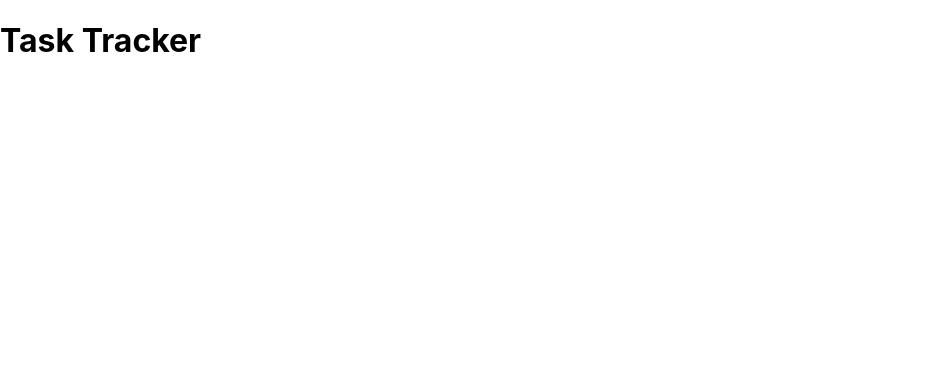
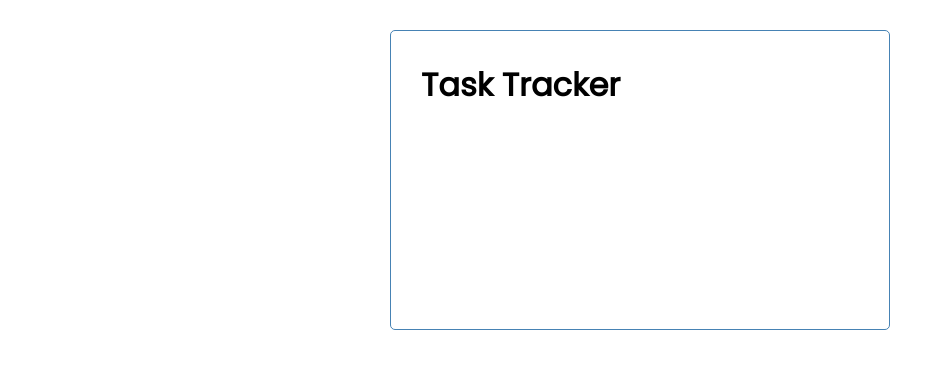
Before and after one commit to artfct/Simple-Todo-Reminder, a React (Create React App) app in the folder react-task-tracker/: page / in a window 1280 px wide. Shown: the top 368 px of the page, without its empty margins (0-952 px from the left). Built offline with nearby package versions, Linux system fonts and the light colour scheme.

Commit message:
Added styles for task-tracker components

```diff
--- a/react-task-tracker/public/index.html
+++ b/react-task-tracker/public/index.html
@@ -1,14 +1,12 @@
 <!DOCTYPE html>
 <html lang="en">
+
 <head>
   <meta charset="utf-8" />
   <link rel="icon" href="%PUBLIC_URL%/favicon.ico" />
   <meta name="viewport" content="width=device-width, initial-scale=1" />
   <meta name="theme-color" content="#000000" />
-    <meta
-      name="description"
-      content="Web site created using create-react-app"
-    />
+  <meta name="description" content="Web site created using create-react-app" />
   <link rel="apple-touch-icon" href="%PUBLIC_URL%/logo192.png" />
   <!--
       manifest.json provides metadata used when your web app is installed on a
@@ -24,8 +22,9 @@
       work correctly both with client-side routing and a non-root public URL.
       Learn how to configure a non-root public URL by running `npm run build`.
     -->
-    <title>React App</title>
+  <title>Task Tracker</title>
 </head>
+
 <body>
   <noscript>You need to enable JavaScript to run this app.</noscript>
   <div id="root"></div>
@@ -40,4 +39,5 @@
       To create a production bundle, use `npm run build` or `yarn build`.
     -->
 </body>
+
 </html>
--- a/react-task-tracker/src/App.js
+++ b/react-task-tracker/src/App.js
@@ -1,7 +1,9 @@
+import Header from './components/Header'
+
 function App() {
   return (
-    <div className="App">
-      <h1>Task Tracker</h1>
+    <div className='container'>
+      <Header />
     </div>
   );
 }
--- a/react-task-tracker/src/index.css
+++ b/react-task-tracker/src/index.css
@@ -1,13 +1,112 @@
-body {
+@import url('https://fonts.googleapis.com/css2?family=Poppins:wght@300;400&display=swap');
+
+* {
+  box-sizing: border-box;
   margin: 0;
-  font-family: -apple-system, BlinkMacSystemFont, 'Segoe UI', 'Roboto', 'Oxygen',
-    'Ubuntu', 'Cantarell', 'Fira Sans', 'Droid Sans', 'Helvetica Neue',
-    sans-serif;
-  -webkit-font-smoothing: antialiased;
-  -moz-osx-font-smoothing: grayscale;
+  padding: 0;
 }
 
-code {
-  font-family: source-code-pro, Menlo, Monaco, Consolas, 'Courier New',
-    monospace;
+body {
+  font-family: 'Poppins', sans-serif;
 }
+
+.container {
+  max-width: 500px;
+  margin: 30px auto;
+  overflow: auto;
+  min-height: 300px;
+  border: 1px solid steelblue;
+  padding: 30px;
+  border-radius: 5px;
+}
+
+.header {
+  display: flex;
+  justify-content: space-between;
+  align-items: center;
+  margin-bottom: 20px;
+}
+
+.btn {
+  display: inline-block;
+  background: #000;
+  color: #fff;
+  border: none;
+  padding: 10px 20px;
+  margin: 5px;
+  border-radius: 5px;
+  cursor: pointer;
+  text-decoration: none;
+  font-size: 15px;
+  font-family: inherit;
+}
+
+.btn:focus {
+  outline: none;
+}
+
+.btn:active {
+  transform: scale(0.98);
+}
+
+.btn-block {
+  display: block;
+  width: 100%;
+}
+
+.task {
+  background: #f4f4f4;
+  margin: 5px;
+  padding: 10px 20px;
+  cursor: pointer;
+}
+
+.task.reminder {
+  border-left: 5px solid green;
+}
+
+.task h3 {
+  display: flex;
+  align-items: center;
+  justify-content: space-between;
+}
+
+.add-form {
+  margin-bottom: 40px;
+}
+
+.form-control {
+  margin: 20px 0;
+}
+
+.form-control label {
+  display: block;
+}
+
+.form-control input {
+  width: 100%;
+  height: 40px;
+  margin: 5px;
+  padding: 3px 7px;
+  font-size: 17px;
+}
+
+.form-control-check {
+  display: flex;
+  align-items: center;
+  justify-content: space-between;
+}
+
+.form-control-check label {
+  flex: 1;
+}
+
+.form-control-check input {
+  flex: 2;
+  height: 20px;
+}
+
+footer {
+  margin-top: 30px;
+  text-align: center;
+}
```
Lines whose indentation alone changed are shown as unchanged.
